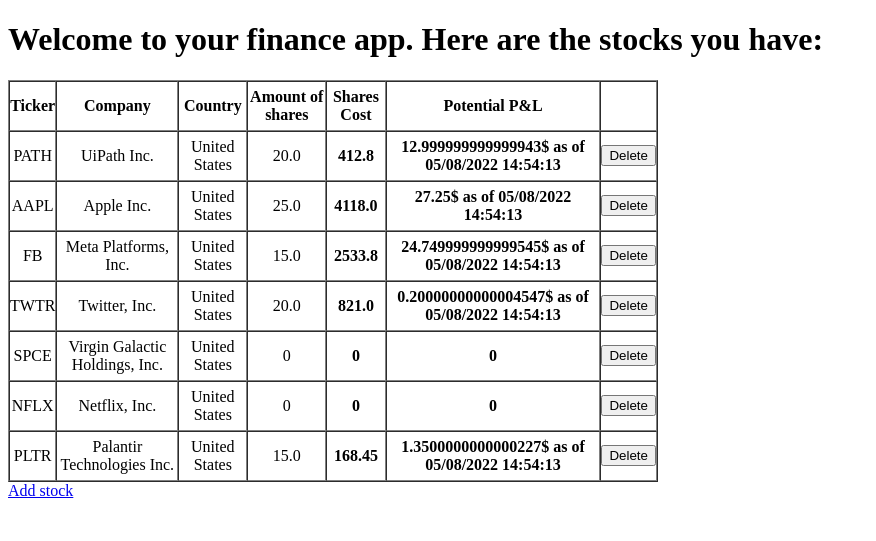
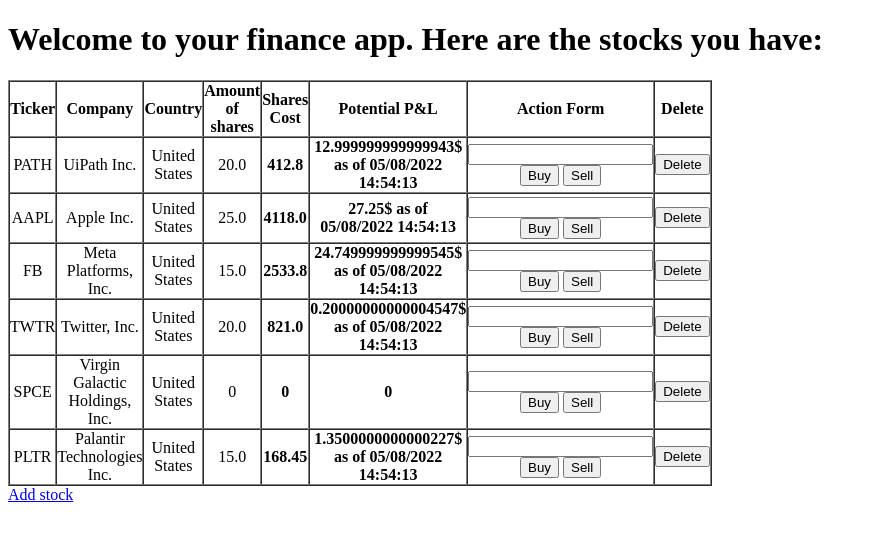
Before and after one commit to sergius888/myfinanceAPI, a Flask app: page / in a window 1280 px wide. Shown: the top 541 px of the page, without its empty margins (0-876 px from the left). Run offline with Flask 2, Linux system fonts and the light colour scheme.

Commit message:
few html changes

```diff
--- a/project_1/app.py
+++ b/project_1/app.py
@@ -29,9 +29,30 @@
     return render_template("stocks.html", stocks=stocks)
 
 
+
 @app.route("/stocks/<ticker>/delete", methods=["POST"])
 def delete(ticker):
     stock_repo.remove(ticker)
+    return redirect(url_for("hello"))
+
+
+@app.route("/stocks/<ticker>/update", methods=["POST"])
+def update_amount(ticker):
+    # u = request.args.get('')
+
+    if request.form["submit_button"] == "Buy":
+        print("it checks")
+        position = "BUY"
+    else:
+        print("works with sell")
+        position = "SELL"
+
+    number = request.form['txt']
+    print(number)
+    num_of_shares = float(number)
+
+
+    stock_repo.add_transactions(ticker, position, num_of_shares)
     return redirect(url_for("hello"))
 
 
@@ -51,6 +72,9 @@
         return render_template("add_new_stock.html")
 
 
+
+
+
 '''
 TODO add update PL button (instead of restarting with when server starts)
 
--- a/project_1/my_finance/database/database.txt
+++ b/project_1/my_finance/database/database.txt
@@ -111,19 +111,6 @@
     "transactions": []
   },
   {
-    "ticker": "NFLX",
-    "company": "Netflix, Inc.",
-    "amount": 0,
-    "field": "Communication Services",
-    "longSummary": "Netflix, Inc. provides entertainment services. It offers TV series, documentaries, feature films, and mobile games across various genres and languages. The company provides members the ability to receive streaming content through a host of internet-connected devices, including TVs, digital video players, television set-top boxes, and mobile devices. It also provides DVDs-by-mail membership services in the United States. The company has approximately 222 million paid members in 190 countries. Netflix, Inc. was incorporated in 1997 and is headquartered in Los Gatos, California.",
-    "exchange": "NMS",
-    "country": "United States",
-    "numberOfEmployees": 11300,
-    "sharesCost": 0,
-    "Potential P/L": 0,
-    "transactions": []
-  },
-  {
     "ticker": "PLTR",
     "company": "Palantir Technologies Inc.",
     "amount": 15.0,
--- a/project_1/my_finance/database/stock_file_persistence.py
+++ b/project_1/my_finance/database/stock_file_persistence.py
@@ -65,8 +65,8 @@
             if dict["amount"] > 0:
                 if dict["ticker"] == ticker:
                     dict["Potential P/L"] = (dict["amount"] * price) - dict["sharesCost"]
-                    dict["Potential P/L"] = round(dict["Potential P/L"], 2)
-                    dict["Potential P/L"] = f'{dict["Potential P/L"]} $ \nas of {time}'
+                    x = round(dict["Potential P/L"], 2)
+                    dict["Potential P/L"] = f'{x} $ \nas of {time}'
         self.__save(items)
 
 
--- a/project_1/templates/stocks.html
+++ b/project_1/templates/stocks.html
@@ -15,7 +15,8 @@
             <th align="center">Amount of shares</th>
             <th align="center">Shares Cost</th>
             <th align="center">Potential P&L</th>
-            <th align="center"></th>
+            <th align="center">Action Form</th>
+            <th align="center">Delete</th>
         </tr>
         {% for x in stocks %}
             <tr style="height:50px; width:650px; margin:10px;">
@@ -25,6 +26,14 @@
                 <td align="center">{{ x.amount }}</td>
                 <th align="center">{{x.profit_and_loss}}</th>
                 <th align="center">{{x.shares_cost}}</th>
+                 <td align="center">
+                    <form>
+                        <input type="number" name="shares_text" id="txt"><br></form>
+                    <form action="{{ url_for('update_amount', ticker=x.ticker) }}" method="post">
+                        <input type="submit" name="submit_button" value="Buy" >
+                        <input type="submit" name="submit_button" value="Sell">
+                    </form>
+                </td>
                 <td align="center">
                     <form action="{{ url_for('delete', ticker=x.ticker) }}" method="post">
                         <input class="danger" type="submit" value="Delete">
```
